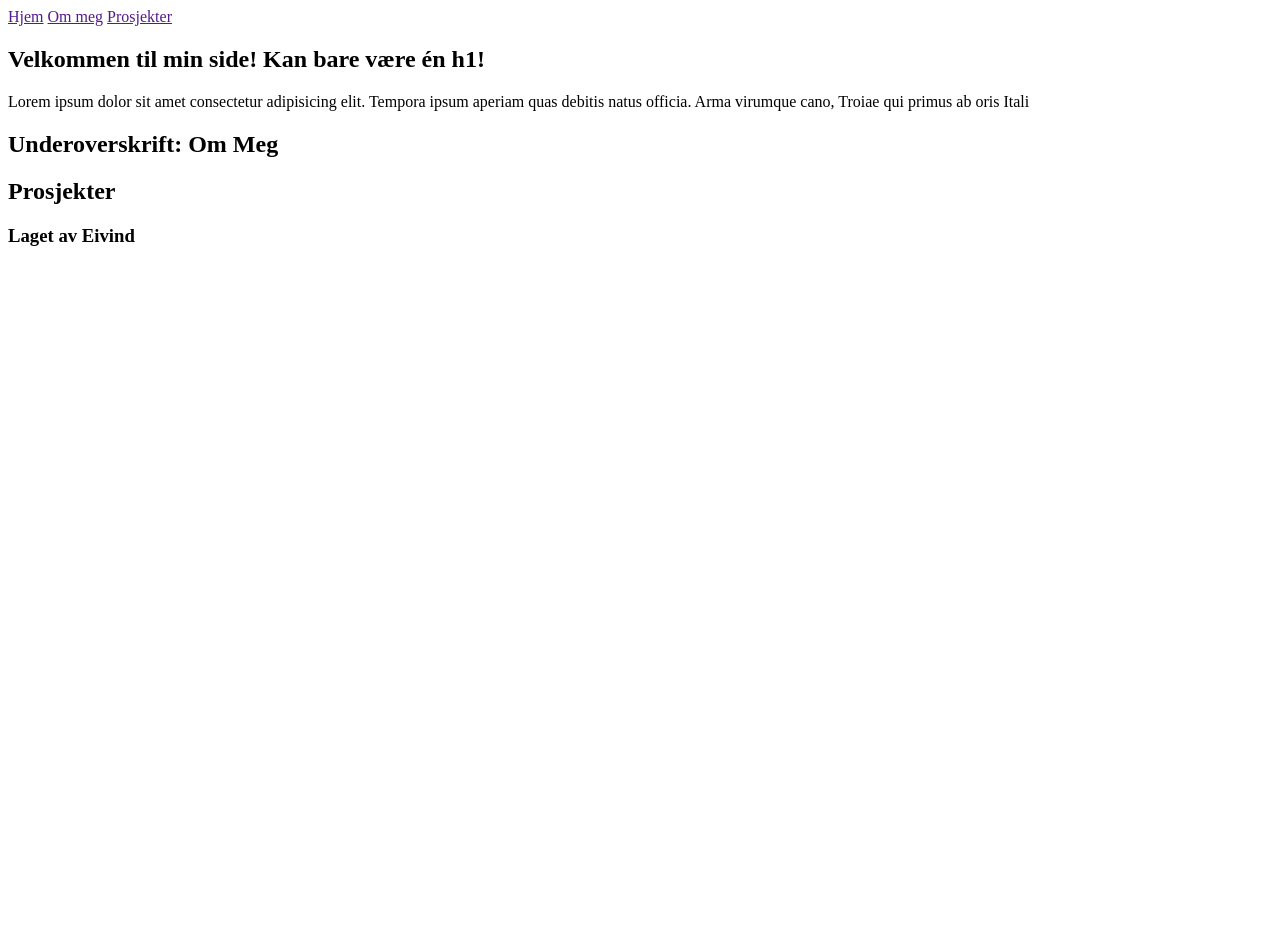
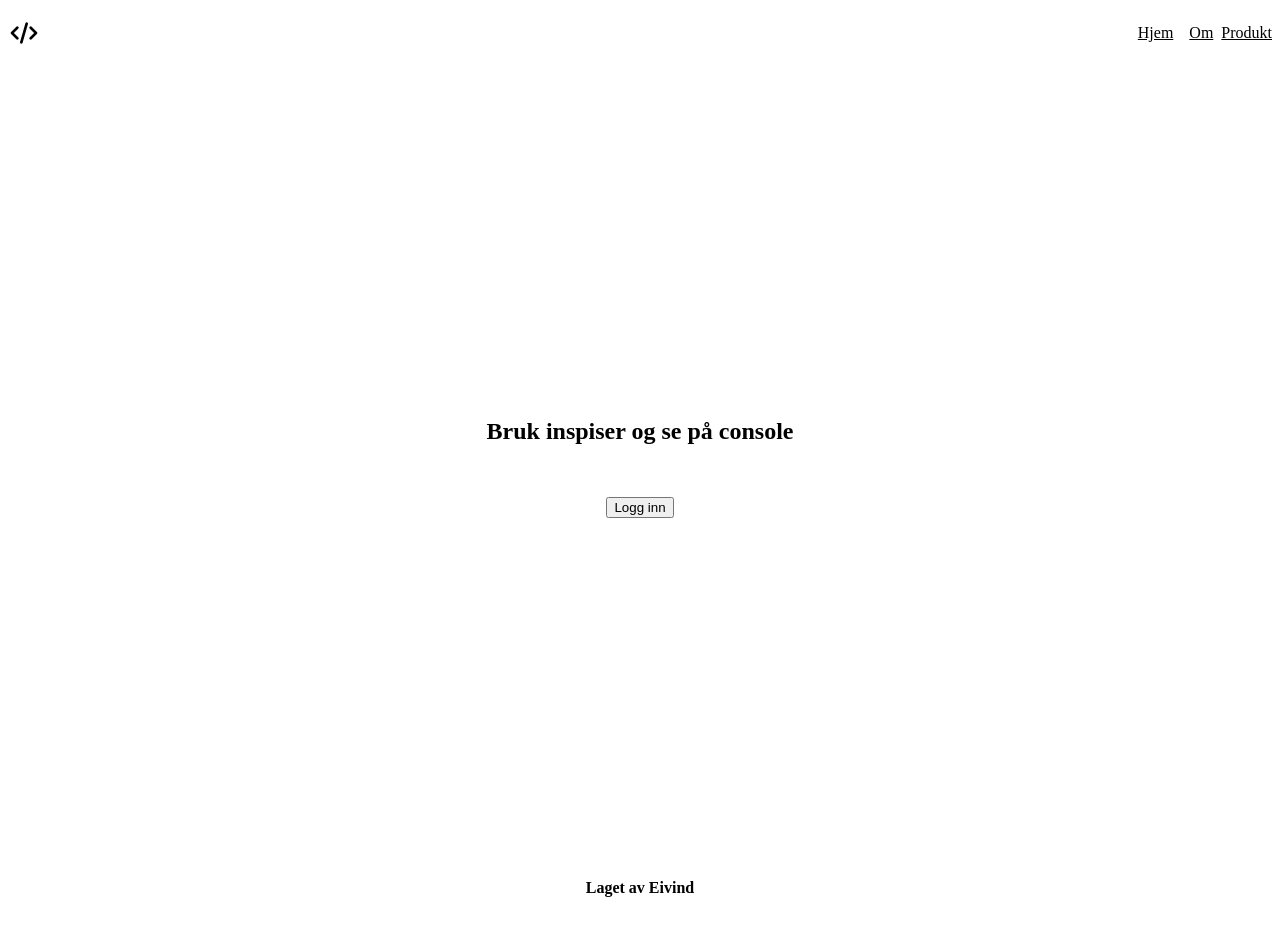
Before and after one commit to eivind-glodedata/oppgave8-maalenhetkalkulator, a website: page index.html in a window 1280 px wide. Before the commit the page ends 800 px from the top, so only its background shows below. Drawn offline with Linux system fonts and the light colour scheme.

Commit message:
begynt på oppgaven

```diff
--- a/index.html
+++ b/index.html
@@ -1,45 +1,49 @@
 <!DOCTYPE html>
 <html lang="no">
-  <!-- kontrol+stjerne gir kommentar, head er kun for nettleserinformasjon -->
+  <!-- Head er kun for nettleser informasjon -->
   <head>
-    <title>Hjem</title>
-    <link rel="icon" type="image/x-icon" href="browser.png" />
+    <title>Målenhet-omregner</title>
+    <link rel="icon" type="image/x-icon" href="images/html.png" />
     <meta charset="UTF-8" />
     <meta name="viewport" content="width=device-width" />
     <link rel="stylesheet" href="styles.css" />
     <script type="module" src="script.js"></script>
   </head>
 
-  <!-- body body det som skal synes -->
-
+  <!-- Body er kun for det som skal synes på selve nettsiden -->
   <body>
     <header>
+      <img class="headerLogo" src="html.png" alt="Logo with a code bracket." />
       <nav>
-        <a href="">Hjem</a>
-        <a href="">Om meg</a>
-        <a href="">Prosjekter</a>
+        <ul class="headerNav">
+          <a class="links" href="#home">
+            <li>Hjem</li>
+          <a>
+          <a class="links" href="#about">
+            <li>Om</li>
+          </a>
+          <a class="links" href="#product">
+            <li>Produkt</li>
+          </a>
+        </ul>
       </nav>
     </header>
-
     <main>
-      <section>
-        <h1>Velkommen til min side! Kan bare være én h1!</h1>
+      <section id="home" class="sectionHero">
+        <!-- Hero-section -->
+        <h1>Bruk inspiser og se på console</h1>
         <p id="loginMessage"></p>
-        <p id="print">
-          Lorem ipsum dolor sit amet consectetur adipisicing elit. Tempora ipsum
-          aperiam quas debitis natus officia.
-        </p>
+        <button id="innlogging">Logg inn</button>
       </section>
-      <section>
-        <h2>Underoverskrift: Om Meg</h2>
+      <section id="about" class="sectionAbout">
+        <!-- Hero-section -->
       </section>
-      <section>
-        <h2>Prosjekter</h2>
+      <section id="product" class="sectionProduct">
+        <!-- Hero-section -->
       </section>
     </main>
-
     <footer>
-      <h3>Laget av Eivind</h3>
+      <h4>Laget av Eivind</h4>
     </footer>
   </body>
 </html>
--- a/script.js
+++ b/script.js
@@ -1,4 +1,4 @@
-console.log('Hello!');
+/*
 function typeText(elementId, text, speed) {
   let i = 0;
   const element = document.getElementById(elementId);
@@ -36,46 +36,79 @@ longe Latio, multosque per annos errabant, acti fatis, maria omnia circum. Tanta
 
 // Usage example:
 // typeText('myElement', 'Hello, world!', 100);
+*/
 
 const userAge = 18;
-// BAR
-/* sjekker om userage er mindre enn 18, og gir respons ut i fra tallet*/
-if (userAge < 18) {
-  console.log('Du kommer ikke inn');
+
+/* BAR */
+/* Sjekker om userAge er mindre enn 18 */
+if (userAge > 18) {
+    console.log("Du kan ikke komme inn..");
 } else if (userAge === 18) {
-  console.log('Velkommen inn! Bursdagsdrink!');
+    /* Sjekker om userAge er akkurat 18 */
+    console.log("Gratulerer! Du har blitt 18 - gratis bursdagsdrink");
 } else if (userAge > 60 && userAge < 65) {
-  console.log('Senior rabatt på drinker');
+    /* Sjekker om userAge er større enn 60 OG mindre enn 65 */
+    console.log("Senior rabatt på drinker");
 } else if (userAge >= 18) {
-  console.log('Velkommen inn');
+    /* Sjekker om userAge er større enn eller samme som 18 */
+    console.log("Velkommen inn!");
 } else {
-  console.log('Noe er feil med koden');
+    /* Error */
+    console.log("Noe er galt med koden..");
+};
+
+/* FØRERKORT */
+/* Sjekker om userAge er større enn eller samme som 18, og gir respons ut i fra tallet */
+if (userAge >= 18) {
+    console.log ("Du kan ta førerkortet");
+} else {
+    console.log("Du kan ikke ta førerkort");
+};
+
+//
+//
+
+function login() {
+const userName = "Julie";
+const userPassword = "Julie123";
+let userOnline = false;
+let page = "Log-in";
+
+if (userName == "" && userPassword == "") {
+    console.log("Du har ikke lagt til brukernavn og passord");
+} else if (userName != "Julie") {
+    console.log("Brukernavnet er feil. Prøv på nytt.")
+} else if (userPassword != "Julie123") {
+    console.log("Passord er feil. Prøv på nytt.")
+} else if (userName != "Julie" || userPassword != "Julie123") {
+    console.log("Brukernavnet eller passordet er feil. Prøv på nytt");
+} else if (userName != "Julie" && userPassword != "Julie123") {
+    console.log("Brukernavnet og passordet er feil. Prøv på nytt");
+} else if (userName == "Julie" && userPassword == "Julie123") {
+    console.log("Du har suksesfullt logget inn " + userName + "!")
+    userOnline = true;
+    page = "Home";
+    const loginMessage = document.getElementById("loginMessage");
+    console.log(loginMessage);
+    loginMessage.textContent = "Du har suksesfullt logget inn " + userName + "!"
+} else {
+    console.log("Noe er galt med koden..");
+};}
+
+document.getElementById("innlogging").addEventListener("click", login);
+
+function celsiusToFahrenheit () {
+  let degrees = 100;
+  //°F = °C × 9/5 + 32
+  degrees = degrees*(9/5) + 32;
+  console.log("svaret er " + degrees);
 }
 
-//Førerkort
-if (userAge >= 18) {
-  console.log('Du kan ta førerkortet');
-} else {
-  console.log('Du kan ikke ta førerkortet');
+function fahrenheitToCelsius () {
+  let degrees = 0;
+  degrees = (degrees - 32)/(9/5);
+  console.log("Svaret er " + degrees);
 }
 
-const userName = '';
-const userPassword = '';
-let userOnline = false;
-let page = 'Home';
-
-if (userName == '' && userPassword == '') {
-  console.log('Du har ikke laget til brukernavn og passord');
-} else if (userName == Julie && userPassword == 'Julie123') {
-  console.log('du har suksessfult logget inn ' + userName + '!');
-  userOnline = true;
-  page = 'Home';
-} else if (userName != 'Julie') {
-  console.log('Brukernavnet er feil, prøv på nytt.');
-} else if (userPassword != 'Julie123') {
-  console.log('Feil passord, prøv på nytt');
-} else if (userName != 'Julie' || userPassword != 'Julie123') {
-  console.log('Brukernavnet og passordet er feil. Prøv på nytt.');
-} else {
-  console.log('noe er galtmed koden');
-}
+fahrenheitToCelsius();
--- a/styles.css
+++ b/styles.css
@@ -0,0 +1,40 @@
+/* HEADER */
+header {
+    display: flex;
+    align-items: center;
+    justify-content: space-between;
+  }
+
+  .headerNav {
+    display: flex;
+    align-items: center;
+    gap: 8px;
+    list-style: none;
+  }
+
+  .links,
+  .links:link,
+  .links:hover,
+  .links:active {
+    color: black;
+  }
+
+  .headerLogo {
+    width: 32px;
+  }
+
+  /* MAIN */
+  .sectionHero {
+    min-height: 100vh;
+    display: flex;
+    flex-direction: column;
+    align-items: center;
+    justify-content: center;
+  }
+
+  /* FOOTER */
+  footer {
+    display: flex;
+    align-items: center;
+    justify-content: center;
+  }
```
Also changed, not shown: html.png (added), 1 other file.
